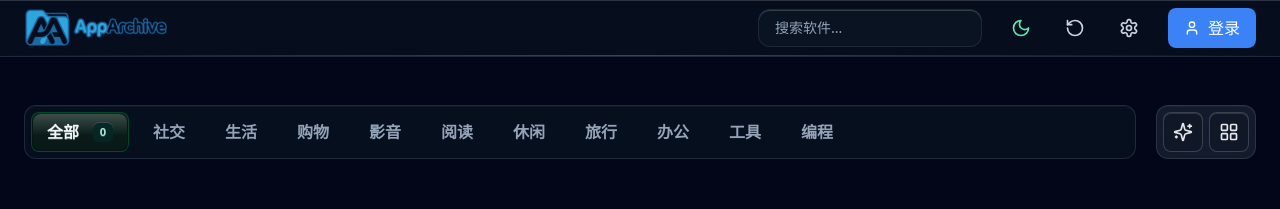
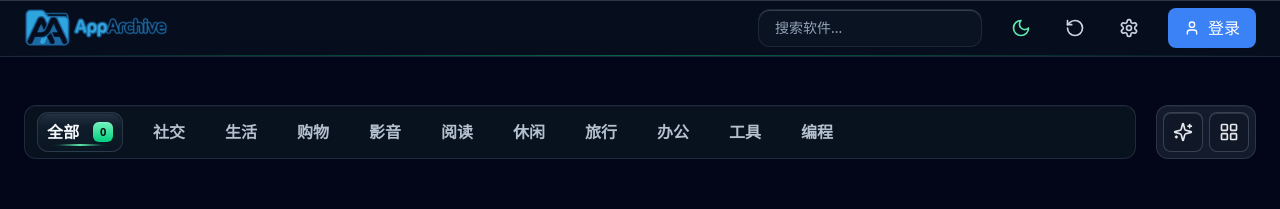
Before and after one commit to Couleur-Share/AppArchive, a Vue app: page / in a window 1280 px wide. Shown: the top 209 px of the page. Built offline with nearby package versions, Linux system fonts and the light colour scheme; no server answers; what @plasmohq/storage would draw is missing.

Commit message:
Refine home tabs styling and remove glass effects

```diff
--- a/src/components/common/CategoryFilter.vue
+++ b/src/components/common/CategoryFilter.vue
@@ -1,6 +1,6 @@
 <template>
   <!-- 外层容器：负责边框、背景、圆角和阴影，不受遮罩影响 -->
-  <div class="category-filter-shell relative w-full box-border overflow-hidden rounded-xl border backdrop-blur-sm">
+  <div class="category-filter-shell relative w-full box-border overflow-hidden rounded-xl border">
     <div
       ref="scrollEl"
       :class="[
@@ -12,7 +12,7 @@
       <!-- 优化的背景滑块 - 使用CSS transition替代GSAP -->
       <div
         ref="indicatorRef"
-        class="tab-indicator absolute top-1.5 bottom-1.5 rounded-lg bg-primary"
+        class="tab-indicator pointer-events-none absolute top-1.5 bottom-1.5 rounded-[11px]"
       ></div>
 
       <!-- Tabs -->
@@ -140,6 +140,7 @@ const animationDelayBase = computed(() => props.animationDelayBase ?? 0.06)
 const animationStagger = computed(() => props.animationStagger ?? 0.03)
 const showAnimationLocal = computed(() => props.showAnimation ?? true)
 const fadeWidth = computed(() => props.fadeWidth ?? 8)
+const indicatorInset = computed(() => props.indicatorPadding ?? 6)
 const scrollStyle = computed<Record<string, string>>(() => ({
   '--tab-fade-width': `${fadeWidth.value}px`,
   '--tab-mask-left': showPrev.value ? `${fadeWidth.value}px` : '0px',
@@ -202,8 +203,9 @@ const updateIndicator = (activeTab: HTMLElement, animate = true) => {
   const indicator = indicatorRef.value
   if (!indicator) return
 
-  const newWidth = activeTab.offsetWidth
-  const newLeft = activeTab.offsetLeft
+  const inset = Math.max(0, indicatorInset.value)
+  const newWidth = Math.max(0, activeTab.offsetWidth - inset * 2)
+  const newLeft = activeTab.offsetLeft + inset
 
   if (!animate || !indicatorInitialized) {
     // 初始化：禁用transition直接到位
@@ -371,19 +373,20 @@ onBeforeUnmount(() => {
   --ui-focus-ring:
     0 0 0 2px rgb(255 255 255 / 0.22),
     0 0 0 5px rgb(0 220 130 / 0.22);
-  --ui-accent-shadow: var(--home-tab-indicator-shadow);
+  --ui-indicator-shadow: var(--home-tab-indicator-shadow);
   --ui-hover-shadow: var(--home-shadow);
   --ui-hover-brightness: 1.03;
 }
 
 .category-filter-shell {
-  background: var(--home-surface);
-  border-color: var(--home-border);
-  box-shadow: var(--home-shadow-strong);
+  background: var(--home-tab-rail-bg);
+  border-color: var(--home-tab-rail-border);
+  box-shadow: var(--home-tab-rail-shadow);
 }
 
 .tab-scroll {
   color: var(--home-text);
+  isolation: isolate;
 }
 
 .nav-btn {
@@ -398,9 +401,8 @@ onBeforeUnmount(() => {
   border-radius: 9999px;
   color: var(--home-nav-btn-color);
   background: var(--home-nav-btn-bg);
-  box-shadow: var(--ui-accent-shadow);
+  box-shadow: var(--home-accent-shadow);
   border: 1px solid var(--home-accent-border);
-  backdrop-filter: blur(8px);
   transition:
     transform 180ms var(--tab-motion-ease),
     box-shadow 180ms var(--tab-motion-ease),
@@ -451,22 +453,35 @@ onBeforeUnmount(() => {
   opacity: 0;
   background: var(--home-tab-indicator-bg);
   border: 1px solid var(--home-tab-indicator-border);
-  box-shadow: var(--ui-accent-shadow);
+  box-shadow: var(--ui-indicator-shadow);
   will-change: transform, width;
   transition:
-    transform 220ms var(--tab-motion-ease),
-    width 220ms var(--tab-motion-ease),
+    transform 240ms var(--tab-motion-ease),
+    width 240ms var(--tab-motion-ease),
     opacity 150ms var(--tab-motion-ease);
   contain: layout style;
-  overflow: hidden;
+  overflow: visible;
+}
+
+.tab-indicator::before {
+  content: '';
+  position: absolute;
+  inset: 1px;
+  border-radius: inherit;
+  background: linear-gradient(180deg, rgb(255 255 255 / 0.08), transparent 36%);
+  pointer-events: none;
 }
 
 .tab-indicator::after {
   content: '';
   position: absolute;
-  inset: 1px;
-  border-radius: inherit;
-  background: linear-gradient(180deg, rgb(255 255 255 / 0.22), rgb(255 255 255 / 0.02) 60%);
+  left: 14px;
+  right: 14px;
+  bottom: 5px;
+  height: 2.5px;
+  border-radius: 999px;
+  background: var(--home-tab-indicator-beam);
+  box-shadow: var(--home-tab-indicator-glow);
   pointer-events: none;
 }
 
@@ -480,15 +495,17 @@ onBeforeUnmount(() => {
   contain: layout style;
   animation: tabFadeIn 0.4s ease-out both;
   line-height: 1;
+  z-index: 1;
 }
 
 .tab-item--active {
-  color: var(--home-text-strong);
-  text-shadow: 0 1px 0 rgb(255 255 255 / 0.18);
+  color: var(--home-tab-active-text);
+  font-weight: 700;
+  letter-spacing: 0.01em;
 }
 
 .tab-item--inactive {
-  color: var(--home-text-muted);
+  color: color-mix(in srgb, var(--home-text) 78%, var(--home-text-subtle));
 }
 
 @keyframes tabFadeIn {
@@ -511,14 +528,14 @@ onBeforeUnmount(() => {
 }
 
 .tab-badge--active {
-  background: color-mix(in srgb, var(--theme-primary-500) 12%, var(--home-surface-strong));
-  color: color-mix(in srgb, var(--home-text-strong) 72%, var(--theme-primary-600));
-  box-shadow: inset 0 1px 0 rgb(255 255 255 / 0.18);
+  background: var(--home-tab-badge-active-bg);
+  color: var(--home-tab-badge-active-text);
+  box-shadow: var(--home-tab-badge-active-shadow);
 }
 
 .tab-badge--inactive {
   background: color-mix(in srgb, var(--home-surface-soft) 92%, transparent);
-  color: var(--home-text-muted);
+  color: color-mix(in srgb, var(--home-text-muted) 90%, var(--home-text-subtle));
   box-shadow: inset 0 0 0 1px color-mix(in srgb, var(--home-border) 72%, transparent);
 }
 
@@ -527,6 +544,7 @@ onBeforeUnmount(() => {
     color: var(--home-text-strong);
     background: var(--home-tab-hover);
     box-shadow: inset 0 0 0 1px color-mix(in srgb, var(--home-border-strong) 82%, transparent);
+    transform: translateY(-1px);
   }
 }
 
--- a/src/style.css
+++ b/src/style.css
@@ -37,6 +37,11 @@
 	--home-surface-strong: rgb(255 255 255 / 0.88);
 	--home-surface-hover: rgb(255 255 255 / 0.96);
 	--home-surface-soft: rgb(248 250 252 / 0.78);
+	--home-tab-rail-bg: rgb(248 251 252);
+	--home-tab-rail-border: rgb(148 163 184 / 0.2);
+	--home-tab-rail-shadow:
+		0 18px 34px -28px rgb(15 23 42 / 0.18), inset 0 1px 0
+		rgb(255 255 255 / 0.42);
 	--home-surface-elevated: linear-gradient(
 		180deg,
 		rgb(255 255 255 / 0.92),
@@ -55,16 +60,36 @@
 	--home-text: rgb(51 65 85);
 	--home-text-muted: rgb(100 116 139);
 	--home-text-subtle: rgb(148 163 184);
+	--home-tab-active-text: rgb(15 23 42);
 	--home-tab-indicator-bg: linear-gradient(
 		180deg,
-		rgb(241 253 247 / 0.98),
-		rgb(220 250 235 / 0.94)
+		rgb(239 245 247),
+		rgb(232 240 243) 58%,
+		rgb(226 235 239)
 	);
-	--home-tab-indicator-border: rgb(0 187 110 / 0.22);
+	--home-tab-indicator-border: rgb(148 163 184 / 0.34);
 	--home-tab-indicator-shadow:
-		0 16px 34px -26px rgb(0 220 130 / 0.44), inset 0 1px 0
-		rgb(255 255 255 / 0.72);
-	--home-tab-hover: rgb(255 255 255 / 0.88);
+		0 14px 24px -20px rgb(15 23 42 / 0.22), inset 0 1px 0 rgb(255 255 255 / 0.2);
+	--home-tab-indicator-beam: linear-gradient(
+		90deg,
+		transparent 0%,
+		rgb(0 187 110 / 0.18) 14%,
+		rgb(0 220 130 / 0.92) 50%,
+		rgb(0 187 110 / 0.18) 86%,
+		transparent 100%
+	);
+	--home-tab-indicator-glow:
+		0 10px 18px -10px rgb(0 220 130 / 0.5), 0 0 0 1px rgb(94 233 173 / 0.08);
+	--home-tab-badge-active-bg: linear-gradient(
+		180deg,
+		rgb(119 246 193 / 0.98),
+		rgb(0 220 130 / 0.94)
+	);
+	--home-tab-badge-active-text: rgb(3 20 14);
+	--home-tab-badge-active-shadow:
+		0 12px 20px -14px rgb(0 220 130 / 0.52), inset 0 1px 0
+		rgb(255 255 255 / 0.38);
+	--home-tab-hover: rgb(249 252 252 / 0.92);
 	--home-nav-btn-bg: linear-gradient(
 		180deg,
 		rgb(0 220 130 / 0.96),
@@ -105,6 +130,10 @@
 	--home-surface-strong: rgb(5 13 24 / 0.92);
 	--home-surface-hover: rgb(10 24 41 / 0.94);
 	--home-surface-soft: rgb(11 22 37 / 0.78);
+	--home-tab-rail-bg: rgb(8 17 30);
+	--home-tab-rail-border: rgb(51 65 85 / 0.54);
+	--home-tab-rail-shadow:
+		0 20px 38px -28px rgb(2 6 23 / 0.82), inset 0 1px 0 rgb(255 255 255 / 0.03);
 	--home-surface-elevated: linear-gradient(
 		180deg,
 		rgb(9 18 33 / 0.96),
@@ -122,16 +151,36 @@
 	--home-text: rgb(203 213 225);
 	--home-text-muted: rgb(148 163 184);
 	--home-text-subtle: rgb(100 116 139);
+	--home-tab-active-text: rgb(244 248 250);
 	--home-tab-indicator-bg: linear-gradient(
 		180deg,
-		rgb(5 28 22 / 0.96),
-		rgb(5 20 17 / 0.98)
+		rgb(17 31 46),
+		rgb(14 26 40) 58%,
+		rgb(11 21 34)
 	);
-	--home-tab-indicator-border: rgb(0 220 130 / 0.24);
+	--home-tab-indicator-border: rgb(71 85 105 / 0.5);
 	--home-tab-indicator-shadow:
-		0 16px 34px -24px rgb(0 220 130 / 0.25), inset 0 1px 0
-		rgb(255 255 255 / 0.04);
-	--home-tab-hover: rgb(10 24 41 / 0.92);
+		0 14px 26px -22px rgb(2 6 23 / 0.76), inset 0 1px 0 rgb(255 255 255 / 0.04);
+	--home-tab-indicator-beam: linear-gradient(
+		90deg,
+		transparent 0%,
+		rgb(0 220 130 / 0.08) 12%,
+		rgb(94 233 173 / 0.98) 50%,
+		rgb(0 220 130 / 0.08) 88%,
+		transparent 100%
+	);
+	--home-tab-indicator-glow:
+		0 0 16px rgb(0 220 130 / 0.2), 0 10px 22px -12px rgb(0 220 130 / 0.22);
+	--home-tab-badge-active-bg: linear-gradient(
+		180deg,
+		rgb(119 246 193 / 0.98),
+		rgb(0 220 130 / 0.94)
+	);
+	--home-tab-badge-active-text: rgb(4 23 16);
+	--home-tab-badge-active-shadow:
+		0 14px 24px -14px rgb(0 220 130 / 0.42), inset 0 1px 0
+		rgb(255 255 255 / 0.16);
+	--home-tab-hover: rgb(11 28 46 / 0.9);
 	--home-nav-btn-bg: linear-gradient(
 		180deg,
 		rgb(0 220 130 / 0.92),
```
